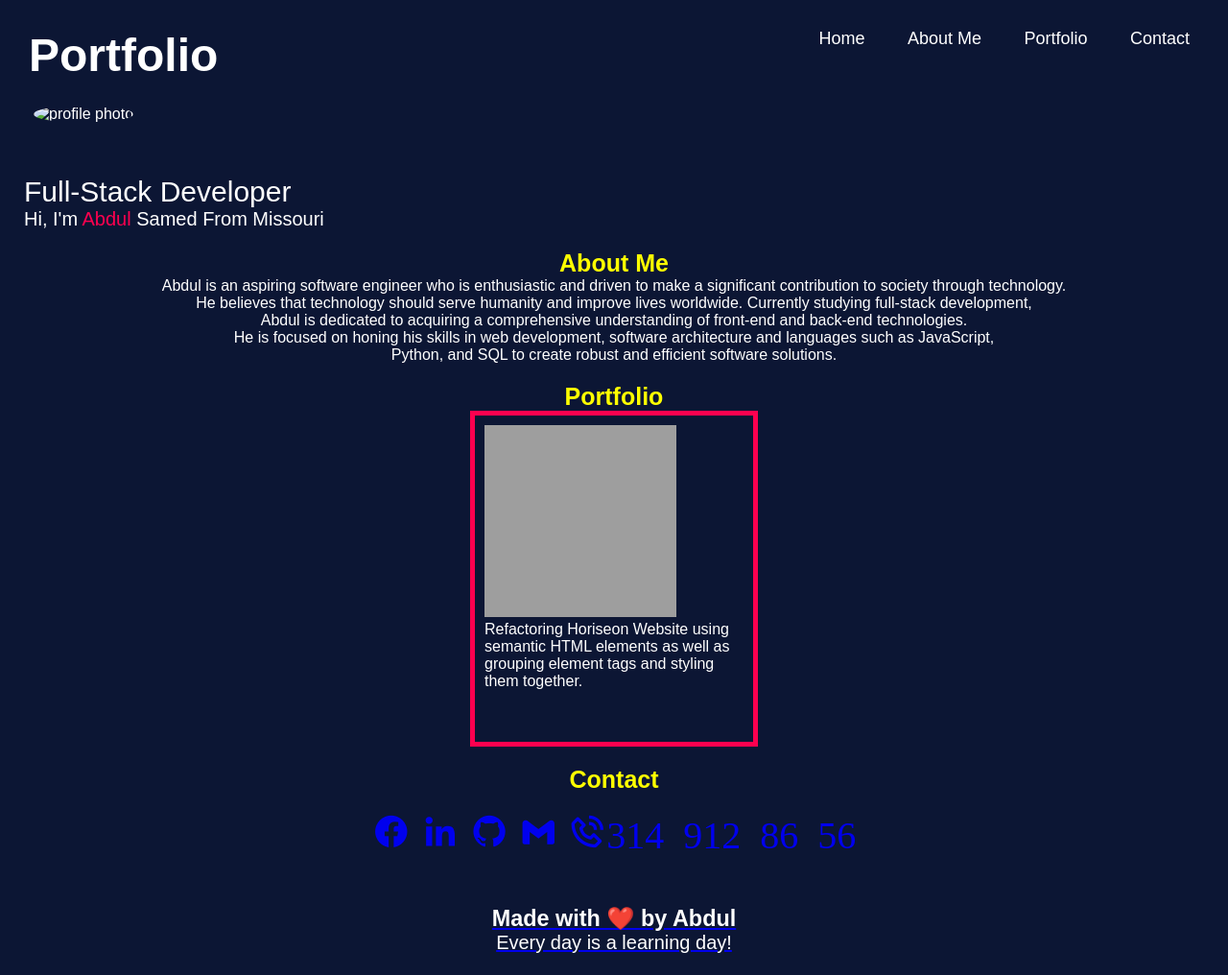
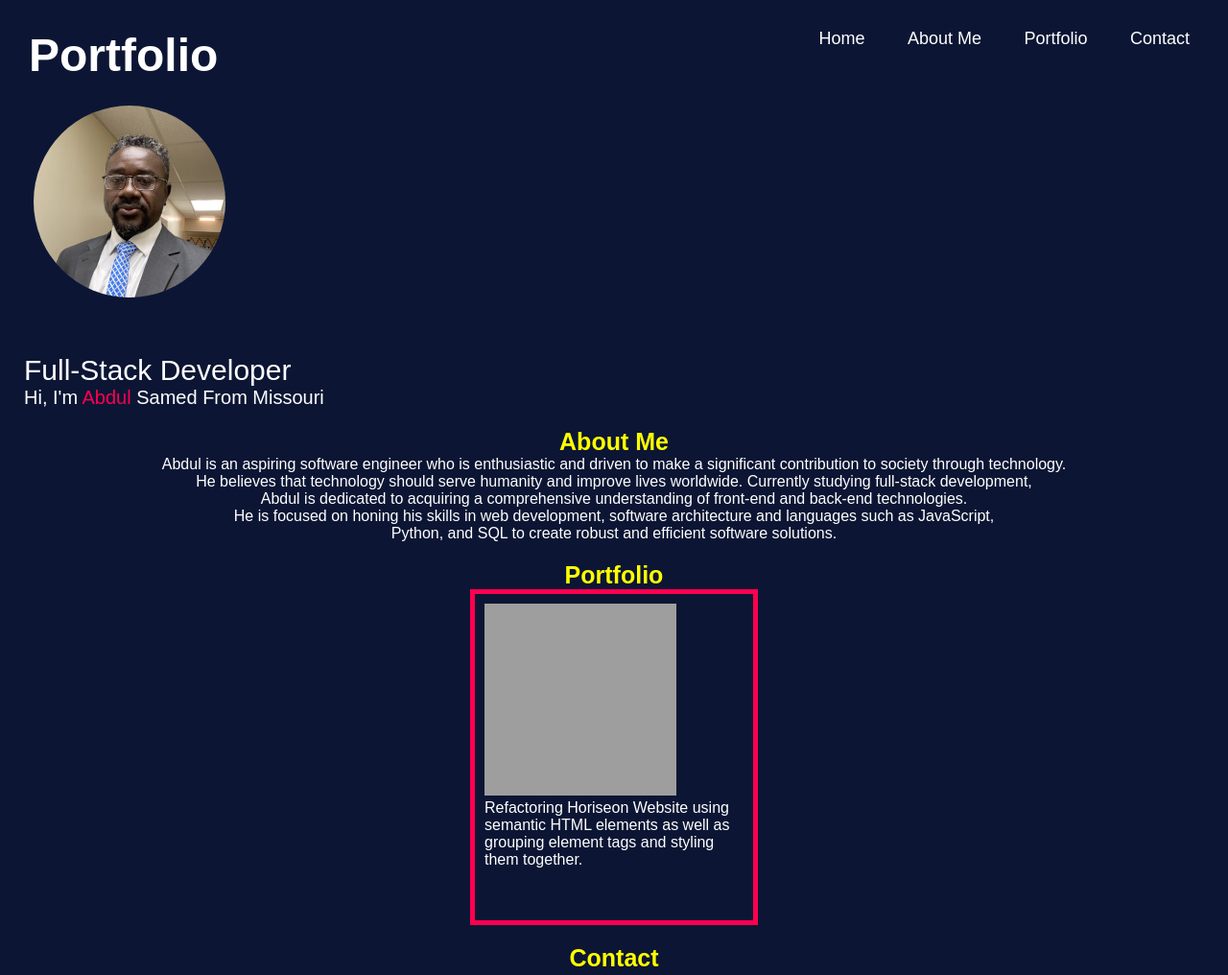
Before and after one commit to abdulsamedtma/Project-Portfolio, a plain HTML site: page index.html in a window 1280 px wide. Shown: the top 1016 px of the page at 96% size. Drawn offline with nearby package versions, Linux system fonts and the light colour scheme; the site is published under a folder, as on GitHub Pages, so addresses that start at the root find nothing.

Commit message:
updated my profil image

```diff
--- a/index.html
+++ b/index.html
@@ -17,7 +17,7 @@
     <header>
         <section> <!---Open Secion-->
             <h1>Portfolio</h1> <!--header 1 with element name portfolio-->
-            <img src="/css/images/Professionalphoto.jpg" class="photo" alt="profile photo"> <!---Display image-->
+            <img src="./css/images/Professionalphoto.jpg" class="photo" alt="profile photo"> <!---Display image-->
         </section>
         <div id="containter"> <!---div with id name container--->
             <nav>
```
